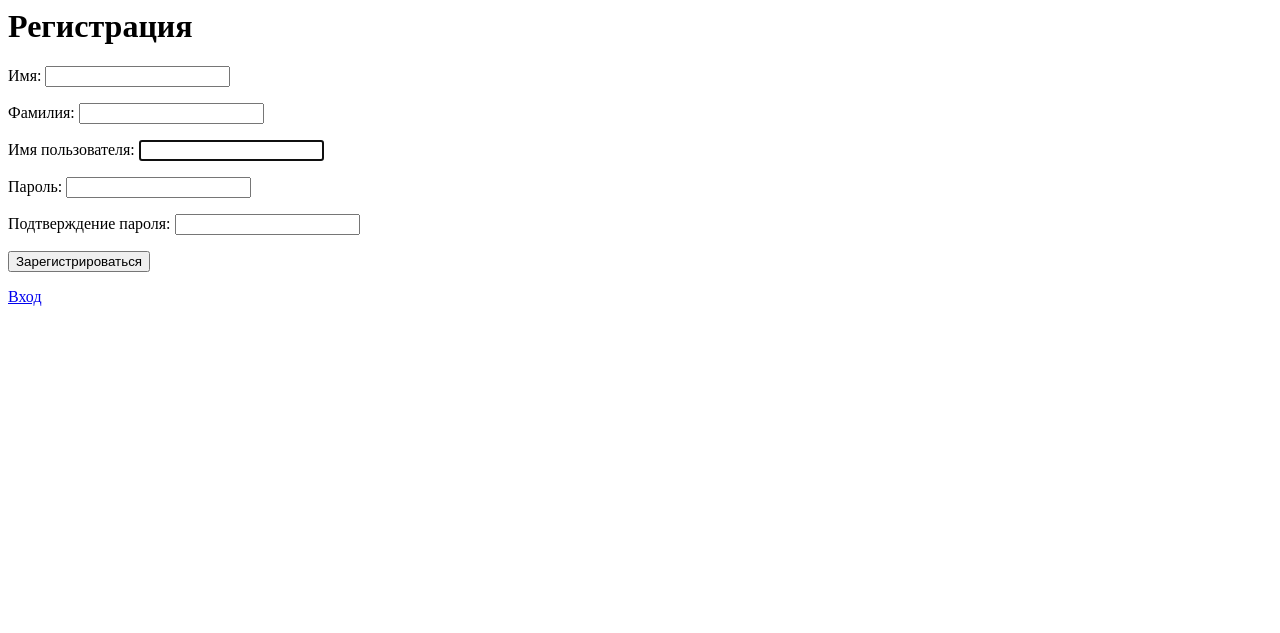
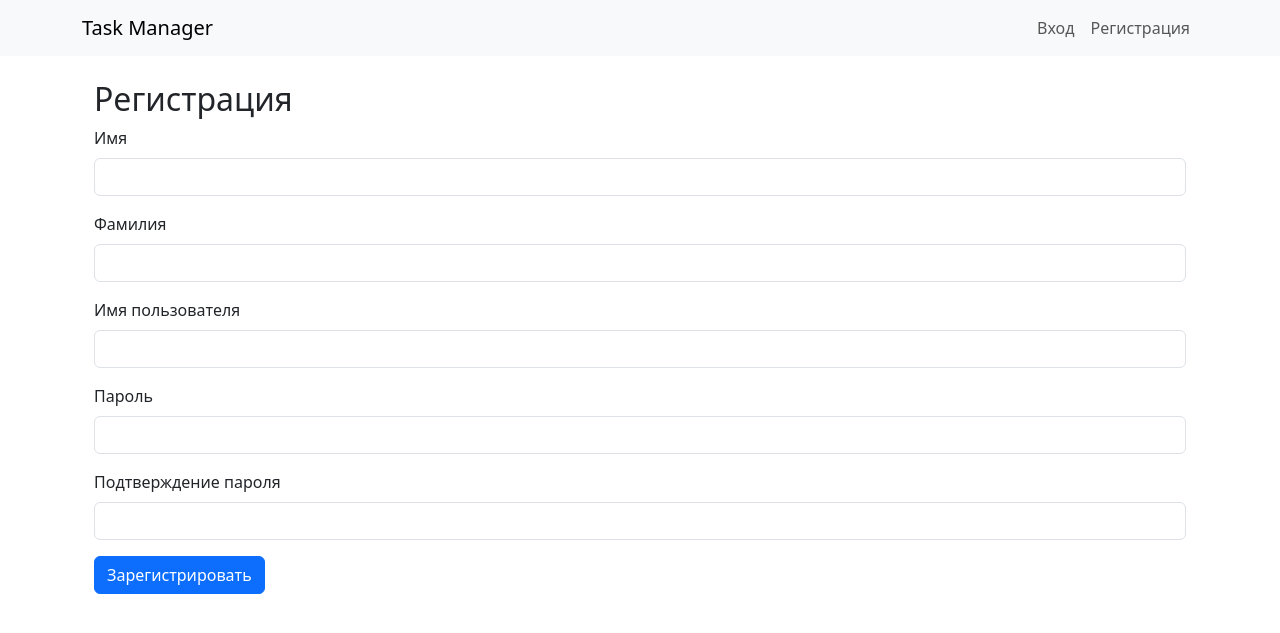
Before and after one commit to trunsib/python-project-52, a Django app: template task_manager/templates/register.html in a window 1280 px wide. Shown: the top 633 px of the page. Run offline with Django 5.2, Linux system fonts and the light colour scheme; the template is opened without the code that fills it: values that come from a table or form of the project are taken from there, others are empty; some libraries are stand-ins or nearby versions.

Commit message:
task_manager

```diff
--- a/task_manager/templates/register.html
+++ b/task_manager/templates/register.html
@@ -1,7 +1,37 @@
-<h1>Регистрация</h1>
-<form method="post">
-  {% csrf_token %}
-  {{ form.as_p }}
-  <button type="submit">Зарегистрироваться</button>
-</form>
-<a href="{% url 'login' %}">Вход</a>
+{% extends 'base.html' %}
+
+{% block content %}
+<div class="container mt-4">
+    <h2>Регистрация</h2>
+    <form method="post">
+        {% csrf_token %}
+
+        <div class="mb-3">
+            <label for="id_first_name" class="form-label">Имя</label>
+            <input type="text" name="first_name" id="id_first_name" class="form-control" required>
+        </div>
+
+        <div class="mb-3">
+            <label for="id_last_name" class="form-label">Фамилия</label>
+            <input type="text" name="last_name" id="id_last_name" class="form-control" required>
+        </div>
+
+        <div class="mb-3">
+            <label for="id_username" class="form-label">Имя пользователя</label>
+            <input type="text" name="username" id="id_username" class="form-control" required>
+        </div>
+
+        <div class="mb-3">
+            <label for="id_password1" class="form-label">Пароль</label>
+            <input type="password" name="password1" id="id_password1" class="form-control" required>
+        </div>
+
+        <div class="mb-3">
+            <label for="id_password2" class="form-label">Подтверждение пароля</label>
+            <input type="password" name="password2" id="id_password2" class="form-control" required>
+        </div>
+
+        <button type="submit" class="btn btn-primary">Зарегистрировать</button>
+    </form>
+</div>
+{% endblock %}
--- a/task_manager/users/urls.py
+++ b/task_manager/users/urls.py
@@ -2,5 +2,5 @@ from django.urls import path
 from .views import UserCreateView
 
 urlpatterns = [
-    path("create/", UserCreateView.as_view(), name="register"),
+    path("users/create/", UserCreateView.as_view(), name="register"),
 ]
```
Also changed, not shown: task_manager/forms.py (+10 -1 lines), task_manager/users/templates/users/form.html (added, +12 -0 lines), task_manager/users/templates/users/login.html (added, +12 -0 lines), task_manager/users/templates/users/register.html (added, +7 -0 lines), task_manager/users/templates/__init__.py (deleted), task_manager/users/templates/users/__init__.py (added).
